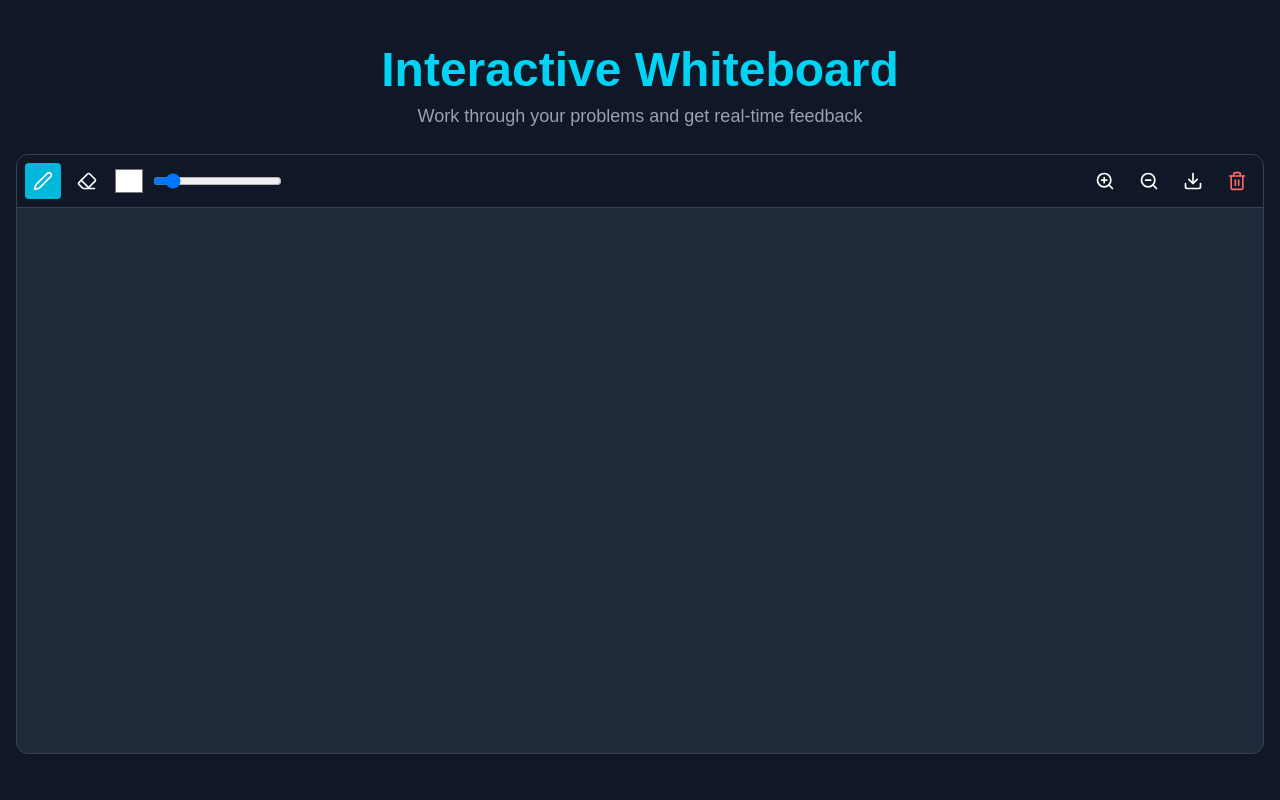
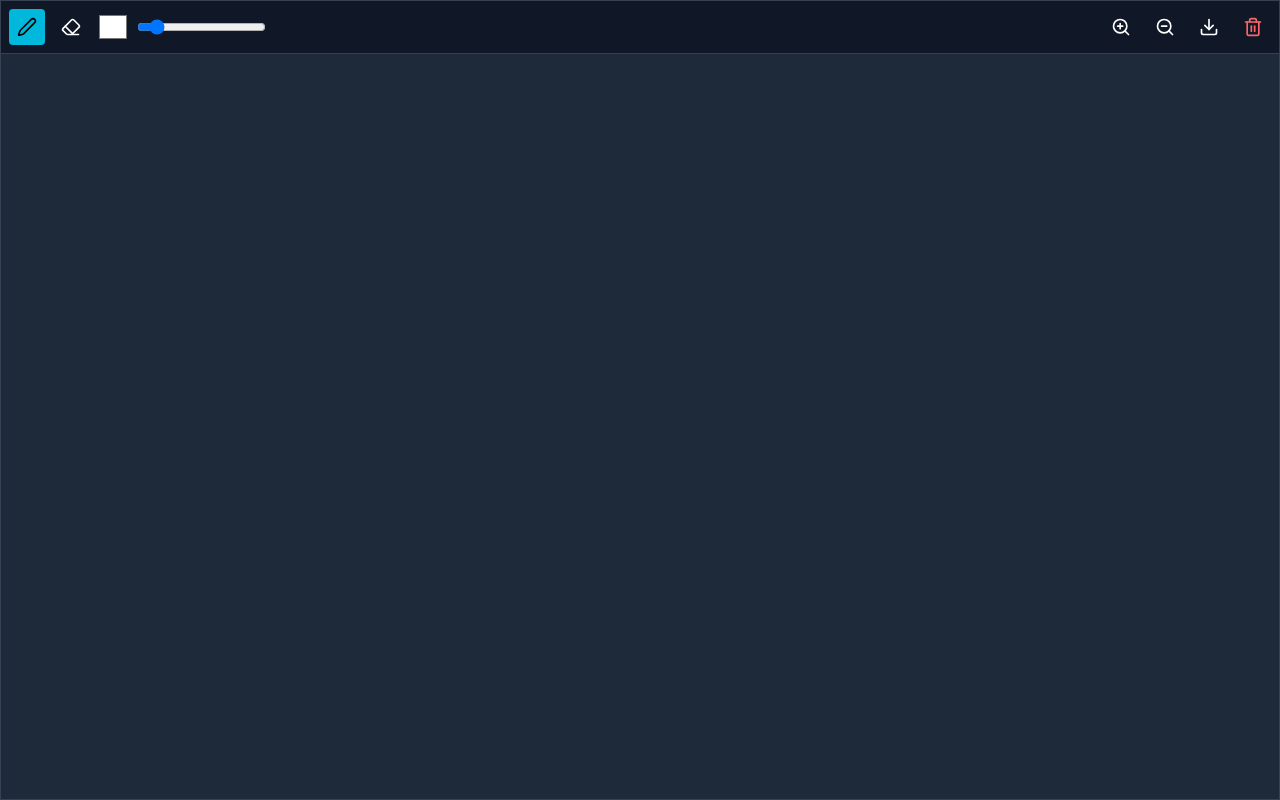
Before and after one commit to KaziAmin110/Revision, a Next.js app in the folder frontend/: page /whiteboard in a window 1280 px wide. Built offline with nearby package versions, Linux system fonts and the light colour scheme.

Commit message:
Added Base WhiteBoard Design

```diff
--- a/frontend/app/whiteboard/page.tsx
+++ b/frontend/app/whiteboard/page.tsx
@@ -2,16 +2,8 @@ import Whiteboard from "@/components/WhiteBoard";
 
 export default function WhiteboardPage() {
   return (
-    <div className="bg-gray-900 min-h-screen text-white flex flex-col items-center justify-center p-4">
-      <header className="text-center mb-6 w-full max-w-7xl">
-        <h1 className="text-4xl sm:text-5xl font-bold text-cyan-400">
-          Interactive Whiteboard
-        </h1>
-        <p className="text-lg text-gray-400 mt-2">
-          Work through your problems and get real-time feedback
-        </p>
-      </header>
-      <main className="w-full h-[75vh] max-w-7xl">
+    <div className="bg-white min-h-screen text-black flex flex-col items-center justify-center">
+      <main className="w-full flex-1 flex flex-col ">
         <Whiteboard />
       </main>
     </div>
--- a/frontend/components/WhiteBoard.tsx
+++ b/frontend/components/WhiteBoard.tsx
@@ -110,7 +110,7 @@ const Whiteboard = () => {
   };
 
   return (
-    <div className="w-full h-full flex flex-col bg-gray-800 rounded-xl overflow-hidden border border-gray-700">
+    <div className="w-full flex-1 flex flex-col bg-gray-800 overflow-hidden border border-gray-700">
       <div className="toolbar bg-gray-900 p-2 flex items-center justify-between gap-2 border-b border-gray-700">
         <div className="flex items-center gap-2">
           <button
@@ -129,7 +129,7 @@ const Whiteboard = () => {
             }`}
             title="Eraser"
           >
-            <Eraser size={20} />
+            <Eraser size={20} className="text-white" />
           </button>
           <input
             type="color"
@@ -154,21 +154,21 @@ const Whiteboard = () => {
             className="p-2 hover:bg-gray-700 rounded"
             title="Zoom In"
           >
-            <ZoomIn size={20} />
+            <ZoomIn size={20} className="text-white" />
           </button>
           <button
             onClick={() => handleZoom("out")}
             className="p-2 hover:bg-gray-700 rounded"
             title="Zoom Out"
           >
-            <ZoomOut size={20} />
+            <ZoomOut size={20} className="text-white" />
           </button>
           <button
             onClick={downloadCanvas}
             className="p-2 hover:bg-gray-700 rounded"
             title="Download"
           >
-            <Download size={20} />
+            <Download size={20} className="text-white" />
           </button>
           <button
             onClick={clearCanvas}
```
